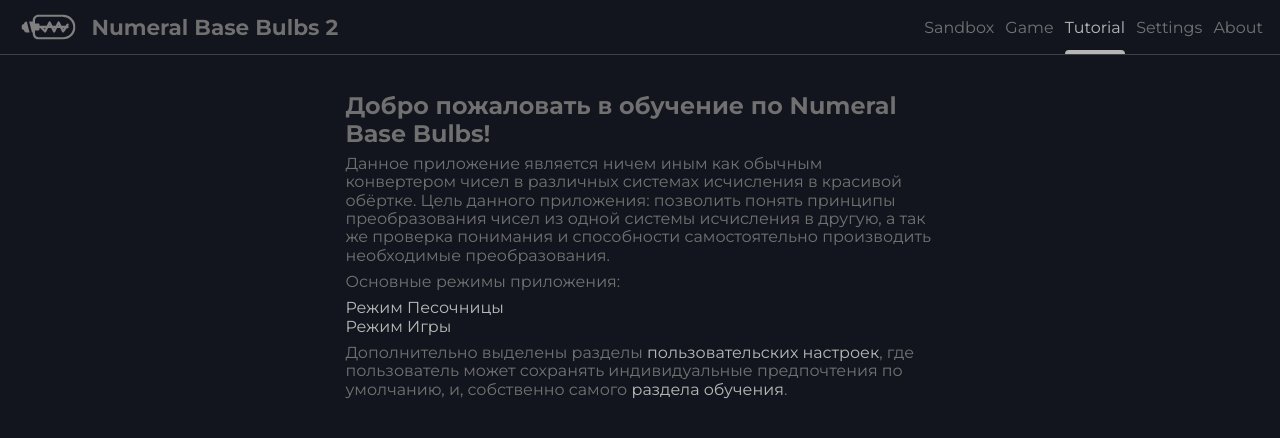
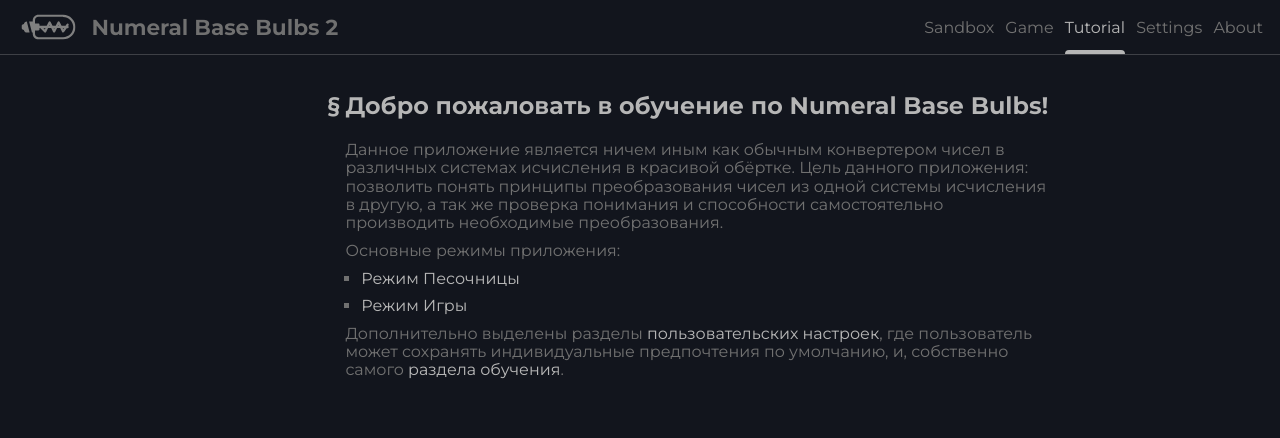
Before and after one commit to EricRovell/numeral-base-bulbs-v2, a Next.js app: page /tutorial in a window 1280 px wide. Shown: the top 438 px of the page. Built offline with nearby package versions, Linux system fonts and the light colour scheme.

Commit message:
article styles, wip

```diff
--- a/src/components/Layout/Article/article.module.css
+++ b/src/components/Layout/Article/article.module.css
@@ -1,16 +1,49 @@
 .article {
   display: grid;
   grid-auto-rows: min-content;
-  row-gap: 0.5em;
+  row-gap: 0.6em;
 
   font-family: var(--font-main);
   font-size: 0.7rem;
   line-height: 1.15;
 }
 
+.article h1 {
+  position: relative;
+  width: max-content;
+  place-self: center;
+  margin-bottom: 0.5em;
+  color: var(--font-color-1-bright);
+}
+
+.article h1::before {
+  content: "§";
+  position: absolute;
+  left: -0.75em;
+}
+
+.article h2,
+.article h3 {
+  margin-top: 1em;
+  position: relative;
+}
+
+.article h2::before,
+.article h3::before {
+  content: "#";
+  position: absolute;
+  left: -1em;
+}
+
 .article ul {
   text-decoration: none;
-  list-style: none;
+  list-style: square;
+  padding-left: 1em;
+}
+
+.article ul li ~ li,
+.article ol li ~ li {
+  margin-top: 0.5em;
 }
 
 .article a {
```
